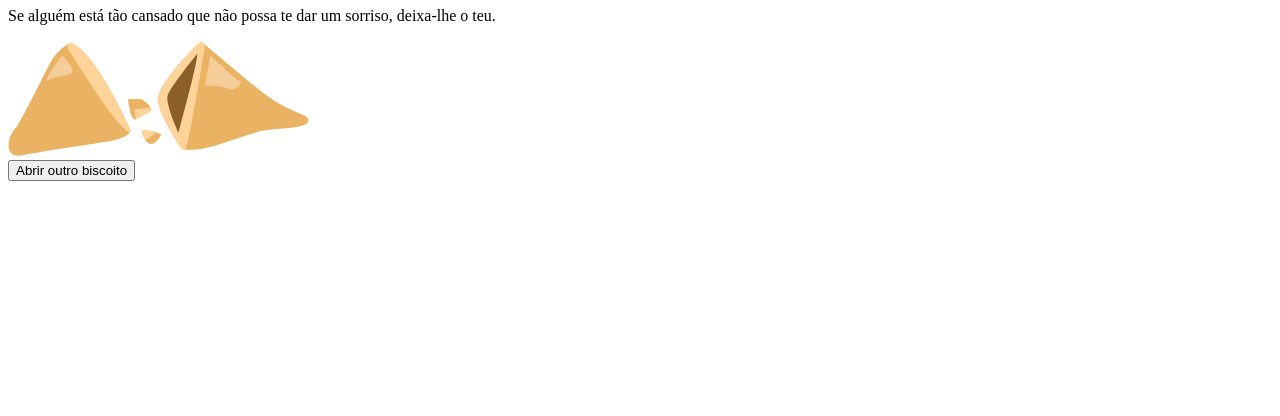
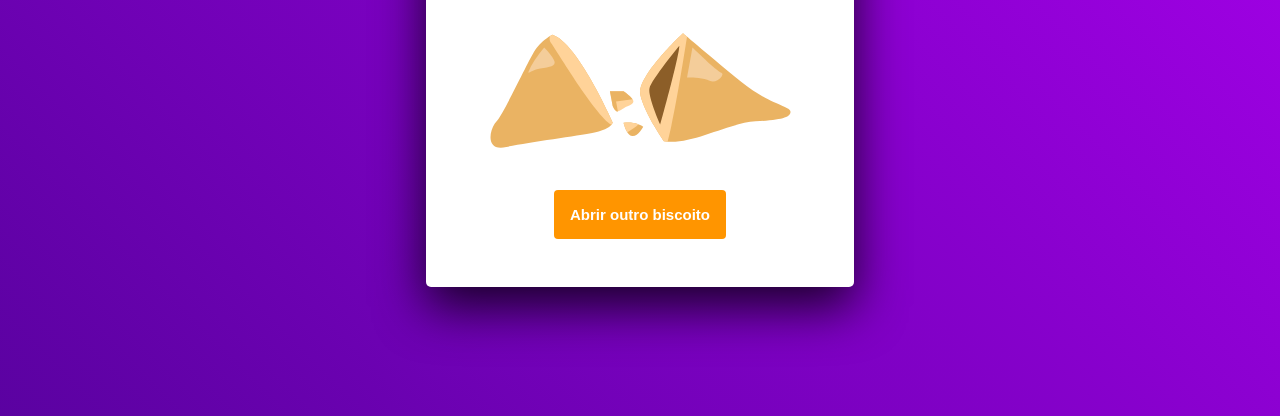
Before and after one commit to leandrobarreto23/biscoito-da-sorte, a plain HTML site: page index.html in a window 1280 px wide. Shown: the part 384-800 px from the top of the page. Drawn offline with Linux system fonts and the light colour scheme.

Commit message:
add style.css

```diff
--- a/index.html
+++ b/index.html
@@ -4,9 +4,11 @@
   <meta charset="UTF-8">
   <meta name="viewport" content="width=device-width, initial-scale=1.0">
   <title>Biscoito da Sorte</title>
+  <link rel="stylesheet" href="style.css">
 </head>
 <body>
-  <div class="screen-one">
+  <div id="app">
+    <div class="screen-one hide">
       <h1>Qual é a sua sorte de hoje?</h1>
       <p>Abra o biscoito e descubra!</p>
       <div class="img">
@@ -21,5 +23,6 @@
       </div>
       <button>Abrir outro biscoito</button>
     </div>
+  </div>
 </body>
 </html>
--- /dev/null
+++ b/style.css
@@ -0,0 +1,127 @@
+@import url('https://fonts.googleapis.com/css2?family=Dancing+Script&family=Montserrat:wght@400;700&display=swap');
+
+:root {
+  font-size: 62.5%;
+  --cookie-font: 'Dancing Script', cursive;
+  --body-font: 'Montserrat', sans-serif;
+  --body-shadow: 0 2rem 5rem 0 rgba(0, 0, 0, 0.80);
+  --main-white: #ffffff;
+  --main-darkblue: #34355B;
+  --main-orange: #FF9500;
+  --main-lightblue: #E4EDF1;
+}
+
+* {
+  margin: 0;
+  padding: 0;
+  box-sizing: border-box;
+}
+
+body {
+  font-size: 1.6rem;
+  font-family: var(--body-font);
+}
+
+#app {
+  padding: 2rem;
+  height: 100vh;
+  display: grid;
+  place-content: center;
+  background: linear-gradient(45deg, #190361, #B0F);
+  animation: gradient 10s ease infinite;
+  background-size: 200% 200%;
+}
+
+.hide {
+  display: none;
+}
+
+.img {
+  cursor: pointer;
+  display: grid;
+  place-content: center;
+  width: 100%;
+  height: 20rem;
+}
+
+.screen-one {
+  max-width: 42.8rem;
+  padding: 4.8rem 6.4rem;
+
+  text-align: center;
+
+  border-radius: .5rem;
+  color: var(--main-darkblue);
+  box-shadow: var(--body-shadow);
+  background-color: var(--main-white);
+
+  & h1 {
+    font-size: 2.4rem;
+  }
+
+  & p {
+    font-size: 1.4rem;
+    margin-block: 1.4rem 2.6rem;
+  }
+
+}
+
+.screen-two {
+  max-width: 42.8rem;
+  padding: 4.8rem 6.4rem;
+
+  text-align: center;
+
+  border-radius: .5rem;
+  color: var(--main-darkblue);
+  box-shadow: var(--body-shadow);
+  background-color: var(--main-white);
+
+  & h1 {
+    font-size: 2.4rem;
+  }
+
+  & p {
+    padding: 1rem;
+    margin-block: 1.6rem;
+
+    font-size: 2.4rem;
+    font-family: var(--cookie-font);
+
+    color: #000;
+    background-color: var(--main-lightblue);
+    box-shadow: 2px 2px 2px 0 rgba(85, 85, 85, 0.50);
+  }
+
+  & button {
+    cursor: pointer;
+    padding: 1.6rem;
+
+    font-size: 1.5rem;
+    font-weight: bold;
+
+    border: none;
+    border-radius: .4rem;
+
+    color: var(--main-white);
+    background-color: var(--main-orange);
+
+    transition: opacity .2s ease-in;
+  }
+
+  & button:hover {
+    opacity: .80;
+  }
+}
+
+@keyframes gradient {
+0% {
+  background-position: 0% 50%;
+}
+50% {
+  background-position: 100% 50%;
+}
+100% {
+  background-position: 0% 50%;
+}
+}
```
Lines whose indentation alone changed are shown as unchanged.
